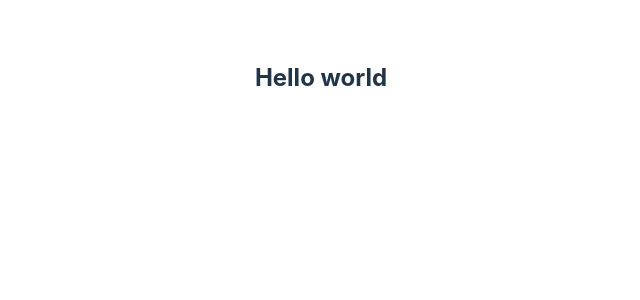
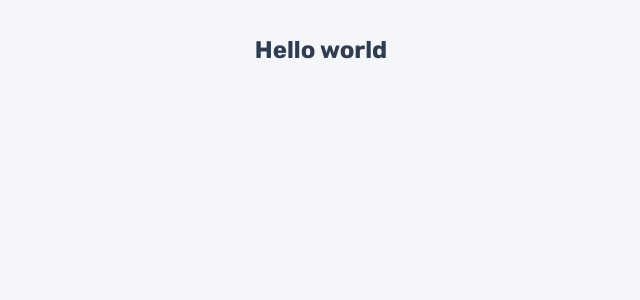
Before and after one commit to AljoschaNy/quiz-app, a React (Vite) app in the folder frontend/: page / in a window 1280 px wide. Shown: the top 300 px of the page, without its empty margins (319-959 px from the left). Built offline with nearby package versions, Linux system fonts and the light colour scheme.

Commit message:
Declare css variables and general page styles

```diff
--- a/frontend/src/index.css
+++ b/frontend/src/index.css
@@ -1,11 +1,20 @@
+/* Global CSS-Variables and Styles */
 :root {
-  font-family: Inter, system-ui, Avenir, Helvetica, Arial, sans-serif;
-  line-height: 1.5;
-  font-weight: 400;
+  --primary-font: Rubik, system-ui, sans-serif;
+  --line-height: 1.5;
+  --font-weight-regular: 400;
+  --font-weight-medium: 500;
+  --font-weight-bold: 700;
 
-  color-scheme: light dark;
-  color: rgba(255, 255, 255, 0.87);
-  background-color: #242424;
+  color-scheme: dark light;
+  --bg-primary: hsl(216,25%,25%);
+  --bg-secondary: hsl(215,27%,32%);
+  --bg-accent: hsl(214, 24%, 23%);
+  --primary-color: hsl(0,0%,100%);
+  --secondary-color: hsl(216,47%,78%);
+  --accent-color: hsl(277,91%,56%);
+  --success-color: hsl(151,70%,50%);
+  --error-color: hsl(0,82%,63%);
 
   font-synthesis: none;
   text-rendering: optimizeLegibility;
@@ -15,7 +24,27 @@
 
 @media (prefers-color-scheme: light) {
   :root {
-    color: #213547;
-    background-color: #ffffff;
+    --bg-primary: hsl(220,38%,97%);
+    --bg-secondary: hsl(0,0%,100%);
+    --bg-accent: hsl(220, 50%, 95%);
+    --primary-color: hsl(216,25%,25%);
+    --secondary-color: hsl(219,13%,44%);
+    --drop-shadow-color: hsl(220, 29%, 66%);
   }
 }
+
+/* General Styles */
+* {
+  box-sizing: border-box;
+  margin: 0;
+  padding: 0;
+}
+
+html {
+  font-family: var(--primary-font);
+  font-size: 16px;
+  font-weight: var(--font-weight-regular);
+  line-height: var(--line-height);
+  color: var(--primary-color);
+  background-color: var(--bg-primary);
+}
```
